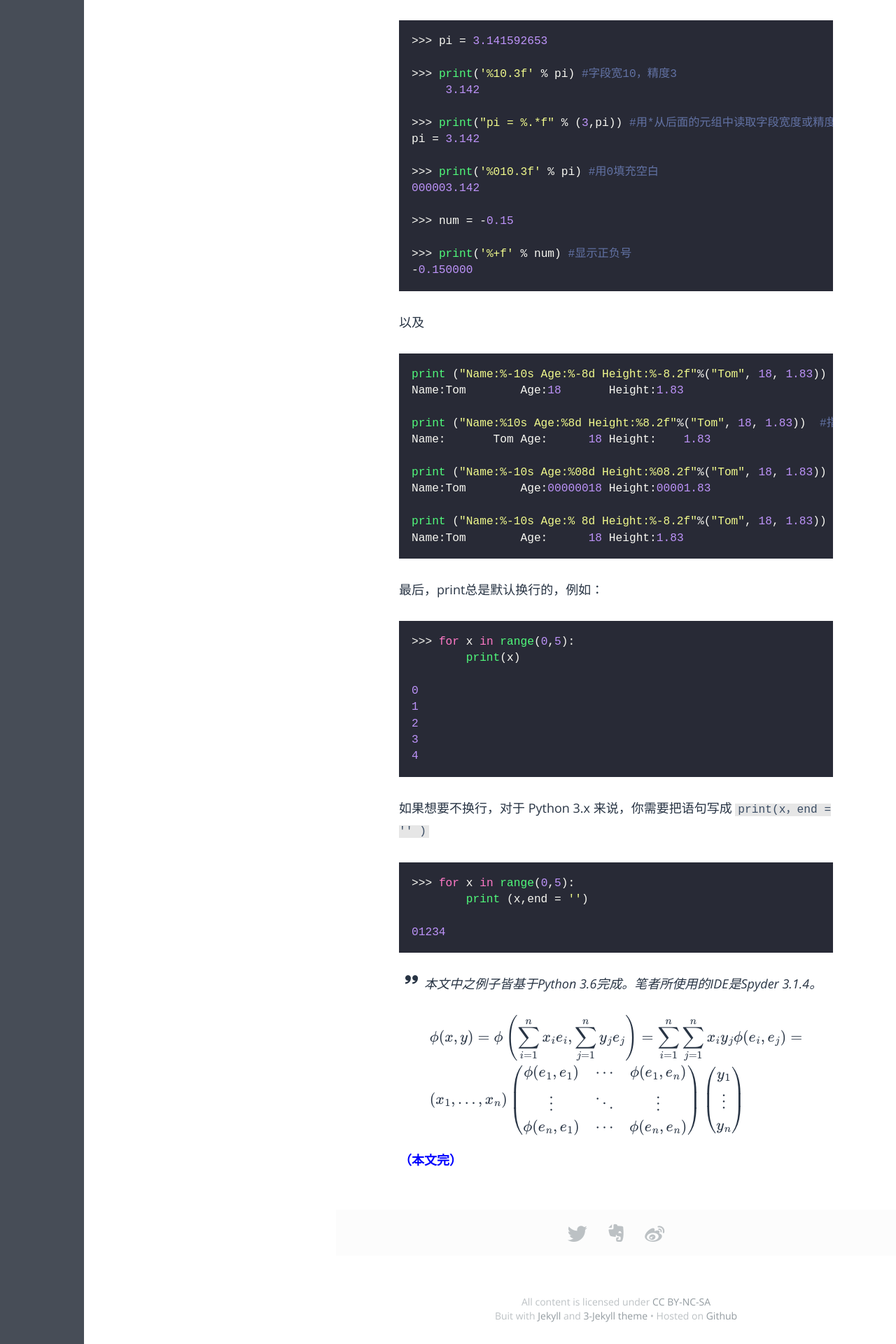
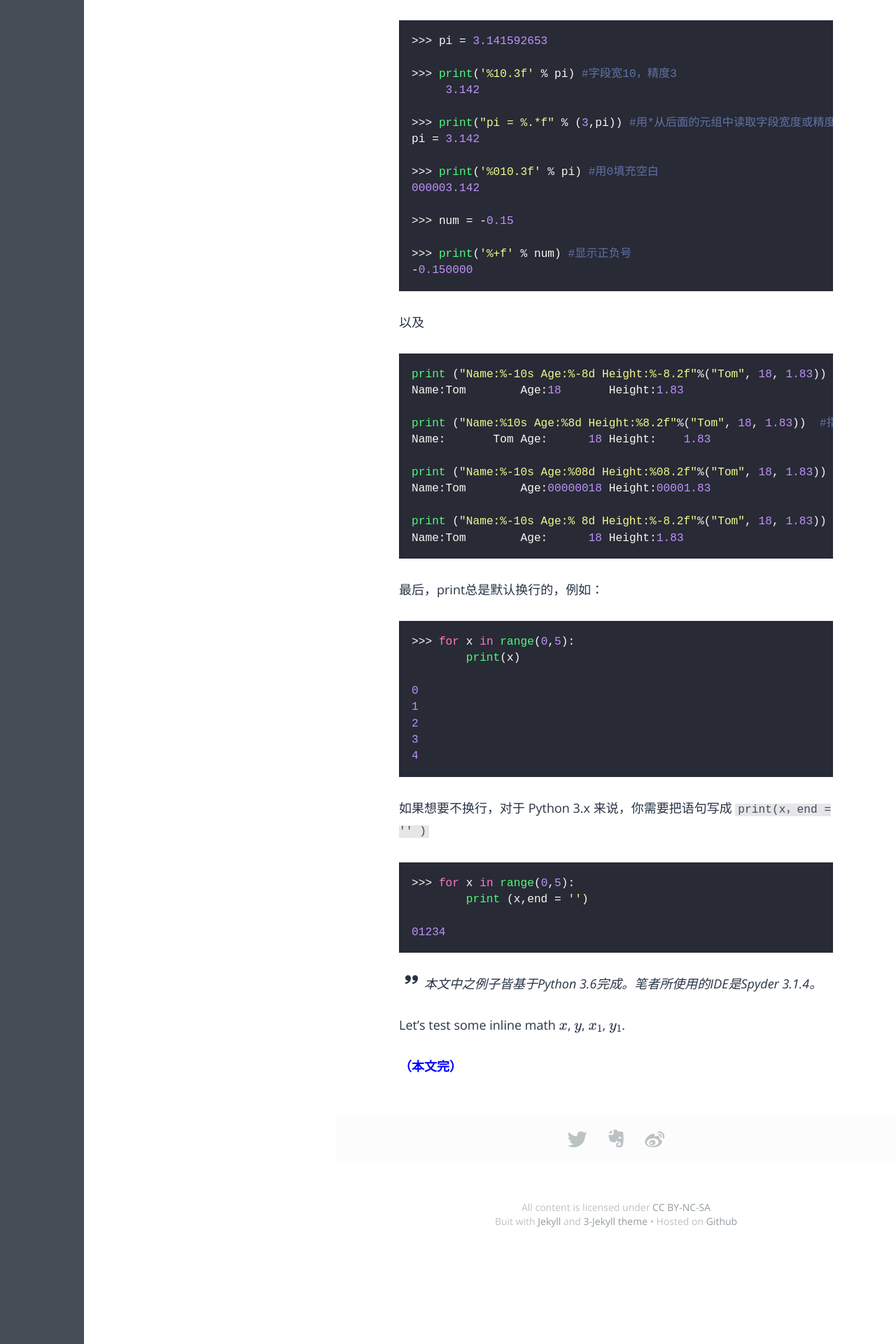
Before and after one commit to fzuo/baimafujinji, a Jekyll site: the page built from _posts/tech/2014-12-16-python-print.md, in a window 1280 px wide. Shown: the part 2117-4037 px from the top of the page at 70% size. Built offline with Jekyll 4.4.1, drawn with Linux system fonts in a browser that asks for light colours; some web fonts are replaced; Markdown is read by kramdown in place of the engine named in the settings; formulas are drawn with MathJax 3.

Commit message:
Update 2014-12-16-python-print.md

```diff
--- a/_posts/tech/2014-12-16-python-print.md
+++ b/_posts/tech/2014-12-16-python-print.md
@@ -3,8 +3,8 @@
 title: Python里的print用法总结
 category: 编程与开发
 tags: Python
+use_math: true
 keywords: Python,print
-use_math: true
 ---
 
 在Python中接受来自用户的输入很简单，可以使用input，它类似于C语言里的 scanf 或者C++中的 cin。
@@ -132,22 +132,7 @@
 
 > 本文中之例子皆基于Python 3.6完成。笔者所使用的IDE是Spyder 3.1.4。
 
-$$
-\begin{align*}
-  & \phi(x,y) = \phi \left(\sum_{i=1}^n x_ie_i, \sum_{j=1}^n y_je_j \right)
-  = \sum_{i=1}^n \sum_{j=1}^n x_i y_j \phi(e_i, e_j) = \\
-  & (x_1, \ldots, x_n) \left( \begin{array}{ccc}
-      \phi(e_1, e_1) & \cdots & \phi(e_1, e_n) \\
-      \vdots & \ddots & \vdots \\
-      \phi(e_n, e_1) & \cdots & \phi(e_n, e_n)
-    \end{array} \right)
-  \left( \begin{array}{c}
-      y_1 \\
-      \vdots \\
-      y_n
-    \end{array} \right)
-\end{align*}
-$$
+Let's test some inline math $x$, $y$, $x_1$, $y_1$.
 
 
 <span style="color:blue">**（本文完）**</span>
```
